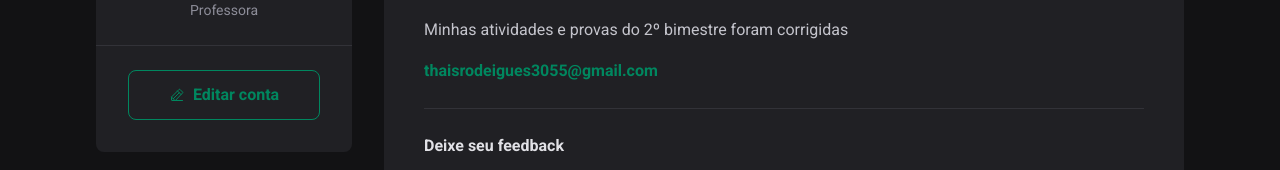
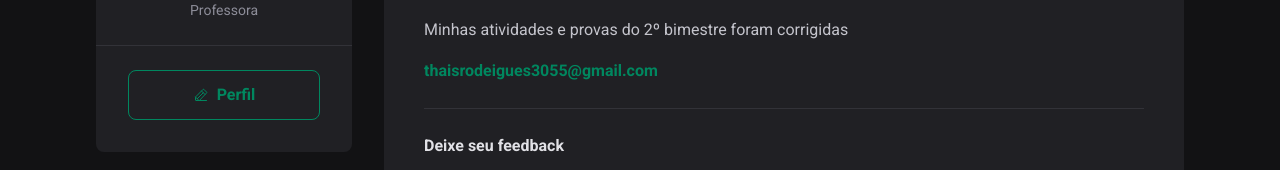
Before and after one commit to gabrielfs17/Ignite_Feed, a React (Vite) app: page / in a window 1280 px wide. Shown: the part 253-423 px from the top of the page. Built offline with nearby package versions, Linux system fonts and the light colour scheme.

Commit message:
foto perfil lateral

```diff
--- a/src/components/Sidebar.jsx
+++ b/src/components/Sidebar.jsx
@@ -8,7 +8,7 @@ export function Sidebar(){
         <aside className={styles.sidebar}>
         <img
         className={styles.cover}
-        src="https://images.unsplash.com/photo-1472289065668-ce650ac443d2?ixlib=rb-4.0.3&ixid=M3wxMjA3fDB8MHxwaG90by1wYWdlfHx8fGVufDB8fHx8fA%3D%3D&auto=format&fit=crop&w=500&q=40"
+        src="https://instagram.ffor3-2.fna.fbcdn.net/v/t51.2885-19/414717906_907040287468457_2851506861703981290_n.jpg?_nc_ht=instagram.ffor3-2.fna.fbcdn.net&_nc_cat=105&_nc_ohc=fOs9VBY4XskQ7kNvgFljHYi&edm=AEhyXUkBAAAA&ccb=7-5&oh=00_AYBtUX6Ouv8PNWA4uzYdR_B5Wmkb6s7JkFc2lzPCh4DidQ&oe=668DD3FE&_nc_sid=8f1549"
         />
 
         <div className={styles.profile}>
@@ -21,7 +21,7 @@ export function Sidebar(){
         <footer>
             <a href="#">
                 <PencilLine/>
-                Editar conta
+                Perfil
             </a>
         </footer>
         </aside>
```
